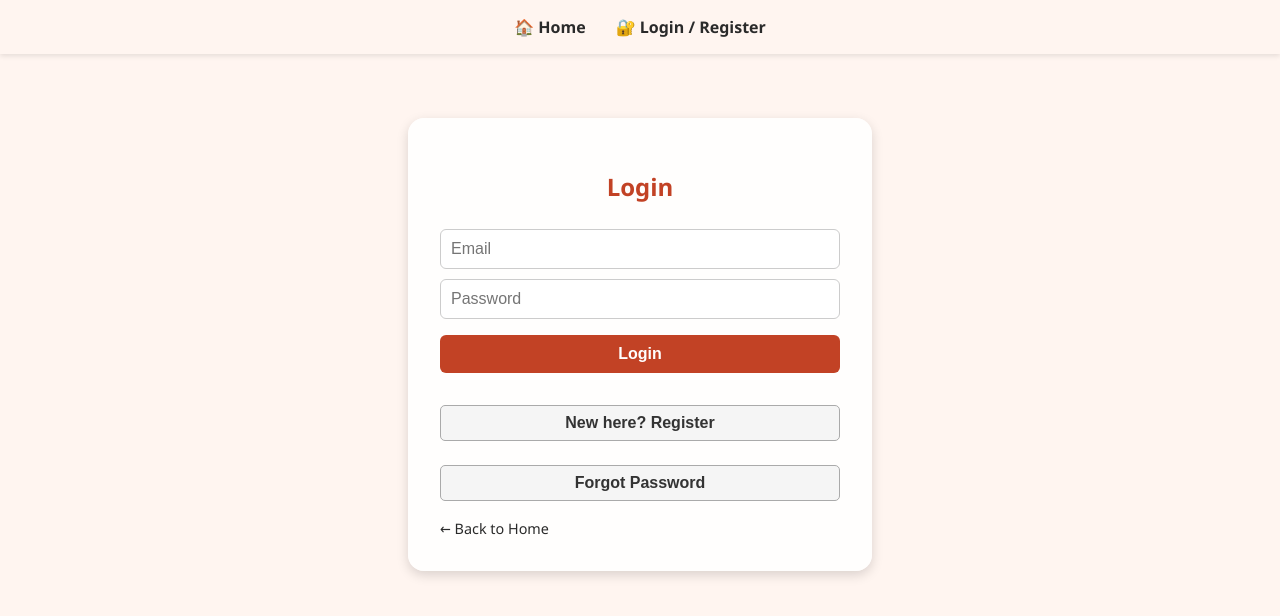
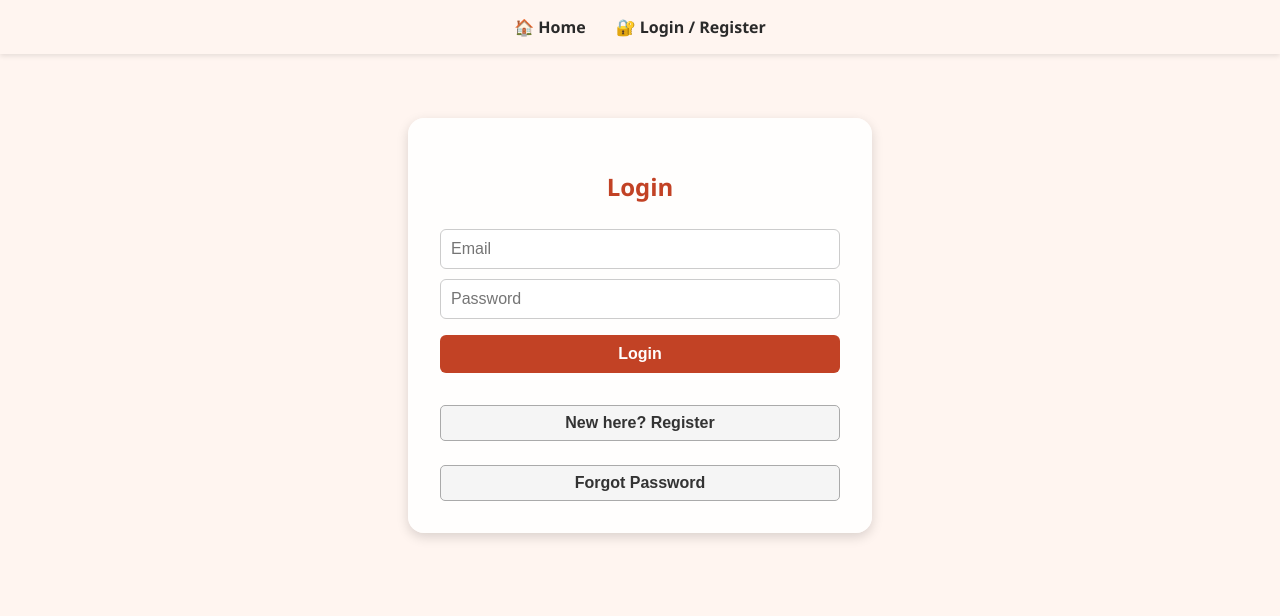
Before and after one commit to mcleodrs/The-DinnerDecider, a React (Create React App) app: page /login in a window 1280 px wide. Shown: the top 616 px of the page. Built offline with nearby package versions, Linux system fonts and the light colour scheme.

Commit message:
style changes

```diff
--- a/src/Home.tsx
+++ b/src/Home.tsx
@@ -1,5 +1,6 @@
 import { Link } from "react-router-dom";
 import "./styles.css";
+import Footer from "./pages/Footer";
 
 export default function Home() {
   return (
--- a/src/Login.tsx
+++ b/src/Login.tsx
@@ -51,10 +51,6 @@ export default function Login() {
             Forgot Password
           </button>
         </div>
-
-        <div className="back-link">
-          <a href="/">&larr; Back to Home</a>
-        </div>
       </div>
     </div>
   );
--- a/src/styles.css
+++ b/src/styles.css
@@ -5,7 +5,7 @@ body {
   background-size: cover;
   background-repeat: repeat;
   background-color: #fff5f0;
-  background-image: "./img/gingham-bg.png"
+  background-image: "./public/AppBackGround.png"
 }
 
 /* Theme Background Images by App Class */
```
